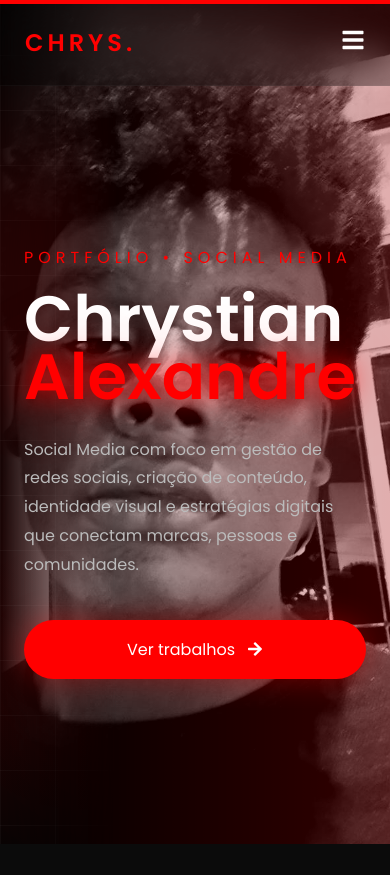
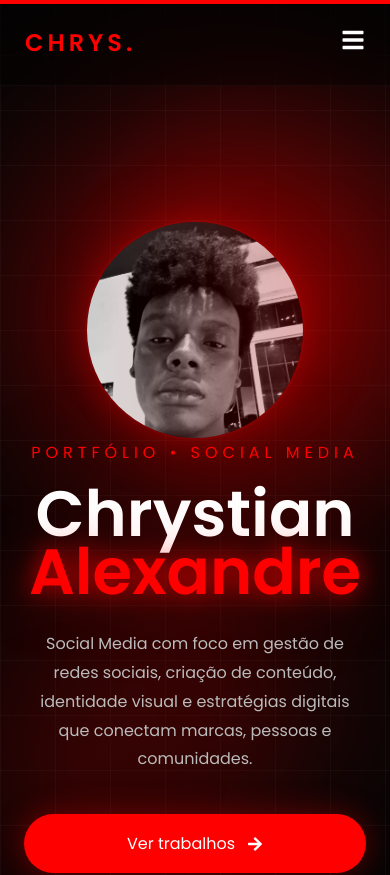
Before and after one commit to sophiahonopato/chrysportfolio, a React (Vite) app: page / in a window 390 px wide. Shown: the top 875 px of the page. Built offline with nearby package versions, Linux system fonts and the light colour scheme.

Commit message:
feat: build premium dark red portfolio with animations and mobile menu

```diff
--- a/src/App.css
+++ b/src/App.css
@@ -29,14 +29,10 @@ body {
 
 .cursor {
   position: fixed;
-
   width: 28px;
   height: 28px;
-
   border-radius: 50%;
-
   pointer-events: none;
-
   z-index: 9999;
 
   background:
@@ -183,7 +179,7 @@ body {
     #050505;
 }
 
-/* FOTO LATERAL */
+/* FOTO HERO */
 
 .hero-side-image {
   position: absolute;
@@ -224,6 +220,8 @@ body {
   height: 100%;
 
   object-fit: cover;
+
+  object-position: center top;
 
   filter:
     grayscale(100%)
@@ -703,6 +701,16 @@ body {
     padding-right: 24px;
   }
 
+  .hero {
+    text-align: center;
+
+    align-items: center;
+  }
+
+  .hero-description {
+    max-width: 100%;
+  }
+
   .about {
     grid-template-columns: 1fr;
   }
@@ -718,9 +726,29 @@ body {
   }
 
   .hero-side-image {
-    width: 100%;
+    position: relative;
 
-    opacity: 0.2;
+    width: 220px;
+    height: 220px;
+
+    margin: 50px auto 0;
+
+    border-radius: 50%;
+
+    overflow: hidden;
+
+    opacity: 1;
+
+    right: auto;
+    top: auto;
+
+    mask-image: none;
+
+    border: 2px solid rgba(255,0,0,0.25);
+
+    box-shadow:
+      0 0 30px rgba(255,0,0,0.25),
+      0 0 80px rgba(255,0,0,0.12);
   }
 
   .mobile-menu a {
```
